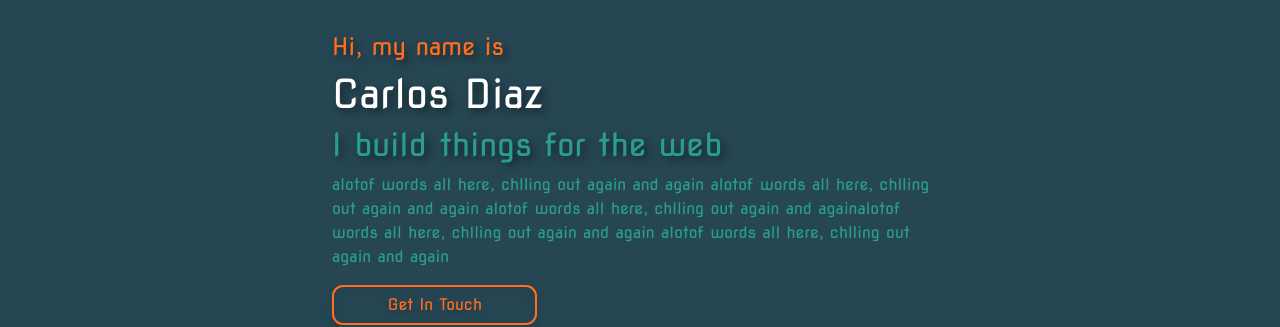
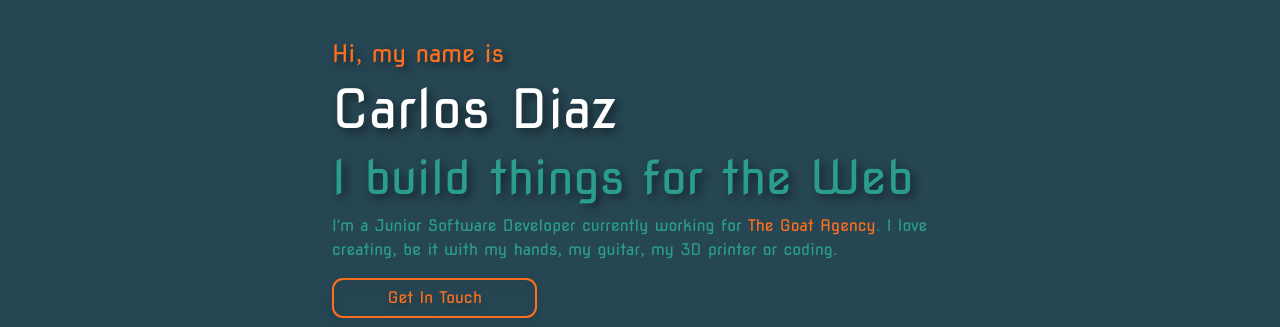
Before and after one commit to Carlos-Diaz-07/carlosdiaz.uk, a React (Create React App) app: page / in a window 1280 px wide. Shown: the part 227-554 px from the top of the page. Built offline with nearby package versions, Linux system fonts and the light colour scheme; no server answers.

Commit message:
hero section text

```diff
--- a/src/App.css
+++ b/src/App.css
@@ -235,10 +235,12 @@ body {
 
 h1 {
   color: white;
+  font-size: calc(1.375rem + 2.5vw);
 }
 
 h2 {
   color: #2A9D8F;
+  font-size: calc(1.325rem + 2vw);
 }
 
 h3 {
@@ -265,4 +267,8 @@ hr {
   background-color: #FF6F1E;
 }
 
+a {
+  text-decoration: none;
+}
+
 /*# sourceMappingURL=App.css.map */
--- a/src/components/HeroComponent.js
+++ b/src/components/HeroComponent.js
@@ -10,8 +10,8 @@ export const HeroSection = () => {
     <Container className="col-10 col-sm-8 col-md-6 d-flex flex-column align-items-left justify-content-center section first-section" id="first-section">
       <h4 className='text-shadow'>Hi, my name is</h4>
       <h1 className='text-shadow'>Carlos Diaz</h1>
-      <h2 className='text-shadow'>I build things for the web</h2>
-      <p className="text-justify">alotof words all here, chlling out again and again alotof words all here, chlling out again and again alotof words all here, chlling out again and againalotof words all here, chlling out again and again alotof words all here, chlling out again and again</p>
+      <h2 className='text-shadow'>I build things for the Web</h2>
+      <p className="text-justify">I'm a Junior Software Developer currently working for <a className="text-color-primary" href="https://goatagency.com/" target="_blank" rel="noreferrer"> The Goat Agency</a>. I love creating, be it with my hands, my guitar, my 3D printer or coding.</p>
       <Button href="mailto:diazmelian.carlos@gmail.com" className='col-12 col-sm-6 col-md-4 my-btn-primary'>Get In Touch</Button>
     </Container>)
 }
--- a/src/shared/projects.js
+++ b/src/shared/projects.js
@@ -4,8 +4,8 @@ export const PROJECTS = [
     title: "SaunaSwap",
     description: "asdasdasdasd asd asd asddsa a asd a add weda adsf af ad cxva seaf ahgr cdva fdg  gs asddsa a asd a add weda adsf af ad cxva seaf ahgr cdva fdg rgar afdg adfgsdhth yhjsfga agh drga rg gf gs",
     imgUrl: "assets/images/spotify-logo.jpg",
-    projectUrl: "https://github.com/Carlos-Diaz-07",
-    repoUrl: "https://github.com/Carlos-Diaz-07"
+    projectUrl: "https://saunaswap.herokuapp.com/saunas",
+    repoUrl: "https://github.com/Johanlynggaard/saunaswap"
   }, {
     id: 1,
     title: "AssetBase",
--- a/src/styles/application.scss
+++ b/src/styles/application.scss
@@ -48,10 +48,12 @@ body {
 
 h1 {
   color: $white;
+  font-size: calc(1.375rem + 2.5vw);
 }
 
 h2 {
   color: $secondary;
+  font-size: calc(1.325rem + 2vw);
 }
 
 h3 {
@@ -77,3 +79,7 @@ hr {
   width: 35%;
   background-color: $primary;
 }
+
+a {
+  text-decoration: none;
+}
```
Also changed, not shown: 1 other file (tests, documents, lock files or other folders).
